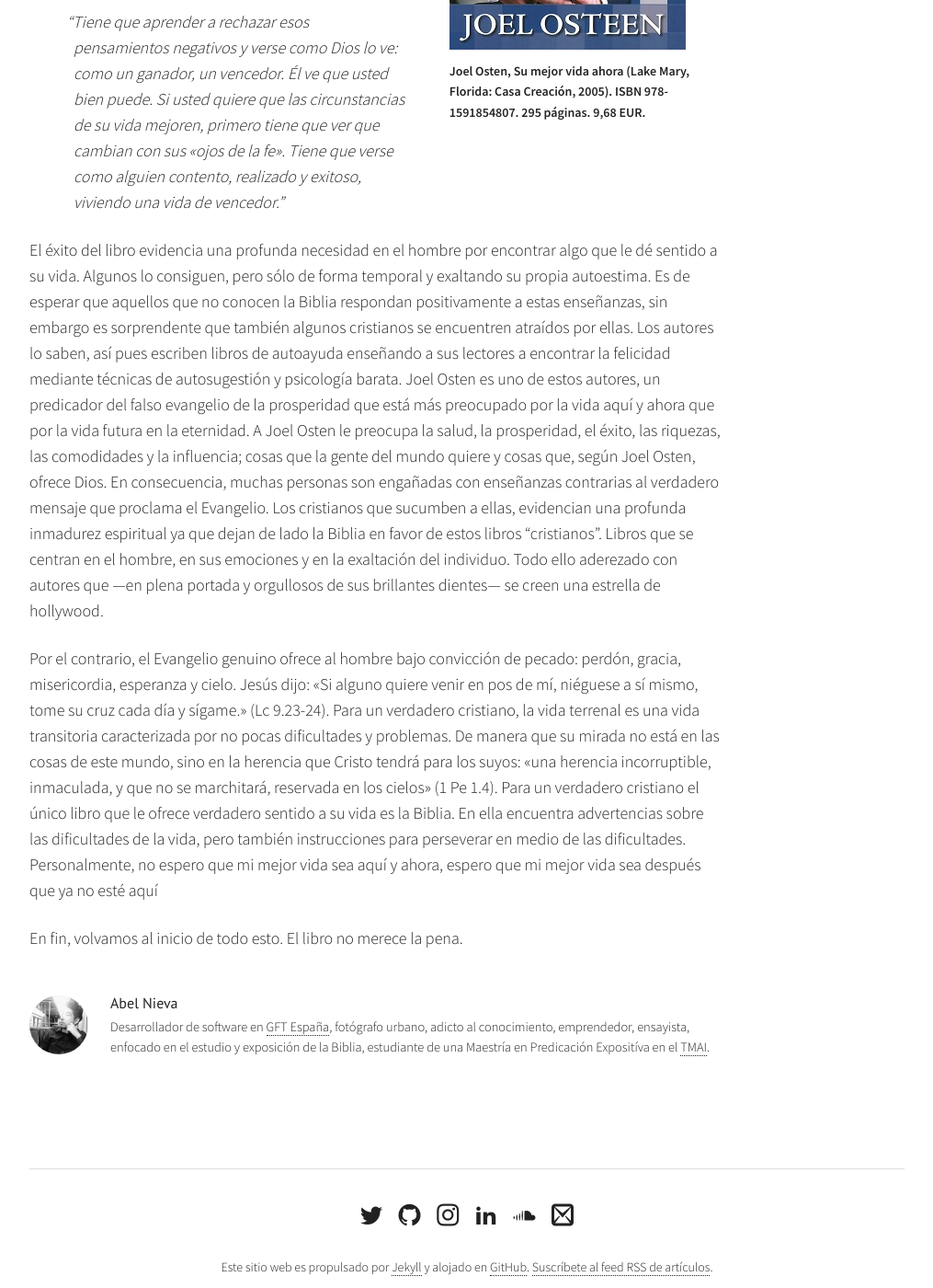
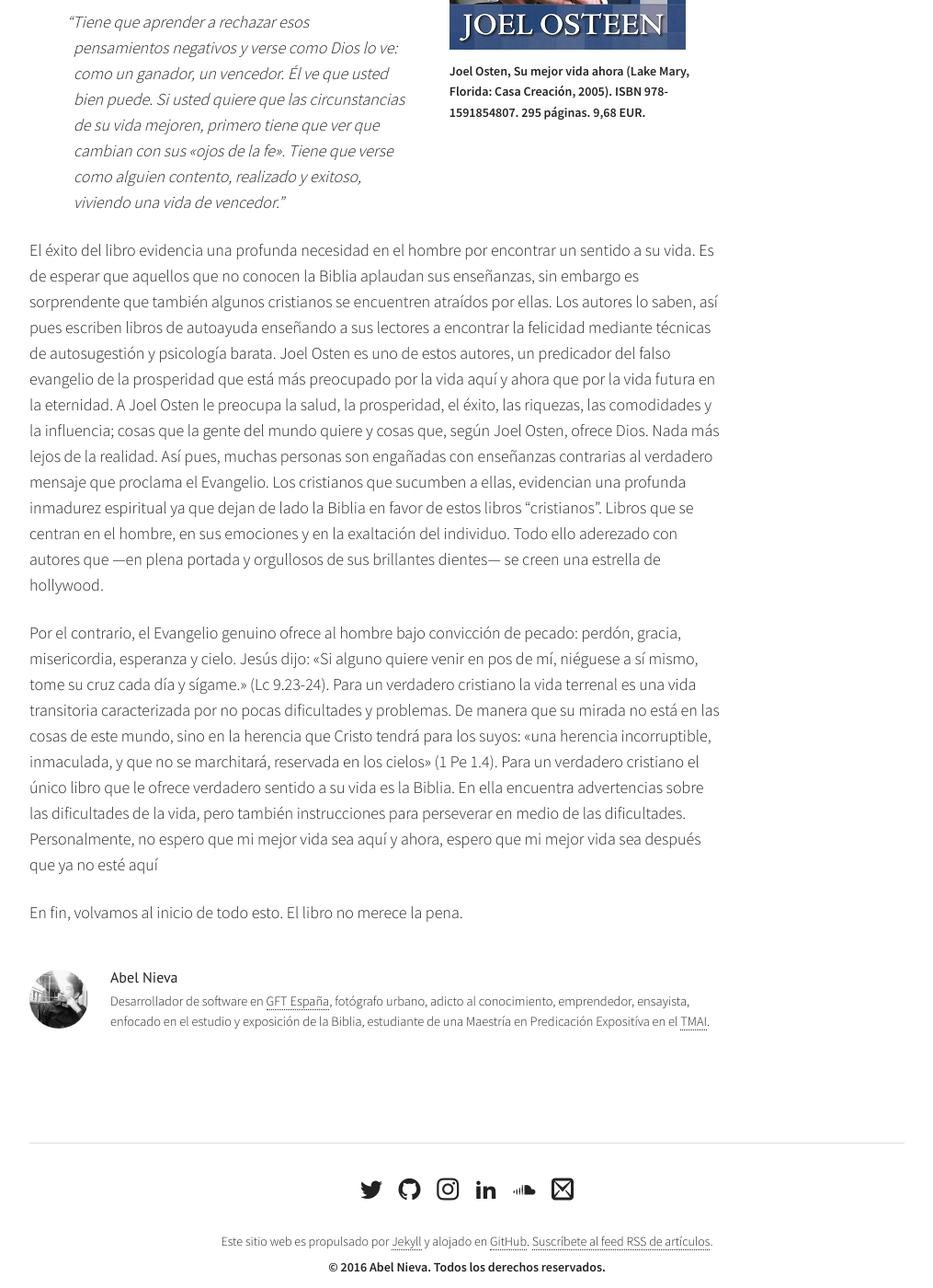
Before and after one commit to abelnnieva/personal-website, a Jekyll site: the page built from _posts/2017-02-18-su-mejor-vida-ahora.md, in a window 1280 px wide and 1400 px high, scrolled down 613 px. Shown: the whole window at 92% size, without its empty margins (132-1147 px from the left). Built offline with Jekyll 4.4.1, drawn with Linux system fonts in a browser that asks for light colours; some web fonts are replaced.

Commit message:
Updated 2017-02-18-su-mejor-vida-ahora.md

```diff
--- a/_posts/2017-02-18-su-mejor-vida-ahora.md
+++ b/_posts/2017-02-18-su-mejor-vida-ahora.md
@@ -14,8 +14,8 @@
 
 > Tiene que aprender a rechazar esos pensamientos negativos y verse como Dios lo ve: como un ganador, un vencedor. Él ve que usted bien puede. Si usted quiere que las circunstancias de su vida mejoren, primero tiene que ver que cambian con sus «ojos de la fe». Tiene que verse como alguien contento, realizado y exitoso, viviendo una vida de vencedor.
 
-El éxito del libro evidencia una profunda necesidad en el hombre por encontrar algo que le dé sentido a su vida. Algunos lo consiguen, pero sólo de forma temporal y exaltando su propia autoestima. Es de esperar que aquellos que no conocen la Biblia respondan positivamente a estas enseñanzas, sin embargo es sorprendente que también algunos cristianos se encuentren atraídos por ellas. Los autores lo saben, así pues escriben libros de autoayuda enseñando a sus lectores a encontrar la felicidad mediante técnicas de autosugestión y psicología barata. Joel Osten es uno de estos autores, un predicador del falso evangelio de la prosperidad que está más preocupado por la vida aquí y ahora que por la vida futura en la eternidad. A Joel Osten le preocupa la salud, la prosperidad, el éxito, las riquezas, las comodidades y la influencia; cosas que la gente del mundo quiere y cosas que, según Joel Osten, ofrece Dios. En consecuencia, muchas personas son engañadas con enseñanzas contrarias al verdadero mensaje que proclama el Evangelio. Los cristianos que sucumben a ellas, evidencian una profunda inmadurez espiritual ya que dejan de lado la Biblia en favor de estos libros "cristianos". Libros que se centran en el hombre, en sus emociones y en la exaltación del individuo. Todo ello aderezado con autores que —en plena portada y orgullosos de sus brillantes dientes— se creen una estrella de hollywood.
+El éxito del libro evidencia una profunda necesidad en el hombre por encontrar un sentido a su vida. Es de esperar que aquellos que no conocen la Biblia aplaudan sus enseñanzas, sin embargo es sorprendente que también algunos cristianos se encuentren atraídos por ellas. Los autores lo saben, así pues escriben libros de autoayuda enseñando a sus lectores a encontrar la felicidad mediante técnicas de autosugestión y psicología barata. Joel Osten es uno de estos autores, un predicador del falso evangelio de la prosperidad que está más preocupado por la vida aquí y ahora que por la vida futura en la eternidad. A Joel Osten le preocupa la salud, la prosperidad, el éxito, las riquezas, las comodidades y la influencia; cosas que la gente del mundo quiere y cosas que, según Joel Osten, ofrece Dios. Nada más lejos de la realidad. Así pues, muchas personas son engañadas con enseñanzas contrarias al verdadero mensaje que proclama el Evangelio. Los cristianos que sucumben a ellas, evidencian una profunda inmadurez espiritual ya que dejan de lado la Biblia en favor de estos libros "cristianos". Libros que se centran en el hombre, en sus emociones y en la exaltación del individuo. Todo ello aderezado con autores que —en plena portada y orgullosos de sus brillantes dientes— se creen una estrella de hollywood.
 
-Por el contrario, el Evangelio genuino ofrece al hombre bajo convicción de pecado: perdón, gracia, misericordia, esperanza y cielo. Jesús dijo: «Si alguno quiere venir en pos de mí, niéguese a sí mismo, tome su cruz cada día y sígame.» (Lc 9.23-24). Para un verdadero cristiano, la vida terrenal es una vida transitoria caracterizada por no pocas dificultades y problemas. De manera que su mirada no está en las cosas de este mundo, sino en la herencia que Cristo tendrá para los suyos: «una herencia incorruptible, inmaculada, y que no se marchitará, reservada en los cielos» (1 Pe 1.4). Para un verdadero cristiano el único libro que le ofrece verdadero sentido a su vida es la Biblia. En ella encuentra advertencias sobre las dificultades de la vida, pero también instrucciones para perseverar en medio de las dificultades. Personalmente, no espero que mi mejor vida sea aquí y ahora, espero que mi mejor vida sea después que ya no esté aquí
+Por el contrario, el Evangelio genuino ofrece al hombre bajo convicción de pecado: perdón, gracia, misericordia, esperanza y cielo. Jesús dijo: «Si alguno quiere venir en pos de mí, niéguese a sí mismo, tome su cruz cada día y sígame.» (Lc 9.23-24). Para un verdadero cristiano la vida terrenal es una vida transitoria caracterizada por no pocas dificultades y problemas. De manera que su mirada no está en las cosas de este mundo, sino en la herencia que Cristo tendrá para los suyos: «una herencia incorruptible, inmaculada, y que no se marchitará, reservada en los cielos» (1 Pe 1.4). Para un verdadero cristiano el único libro que le ofrece verdadero sentido a su vida es la Biblia. En ella encuentra advertencias sobre las dificultades de la vida, pero también instrucciones para perseverar en medio de las dificultades. Personalmente, no espero que mi mejor vida sea aquí y ahora, espero que mi mejor vida sea después que ya no esté aquí
 
 En fin, volvamos al inicio de todo esto. El libro no merece la pena.
```
